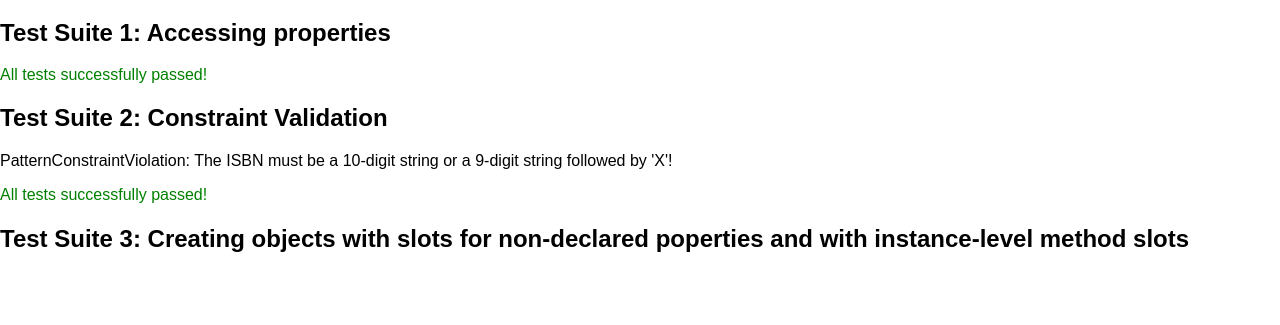
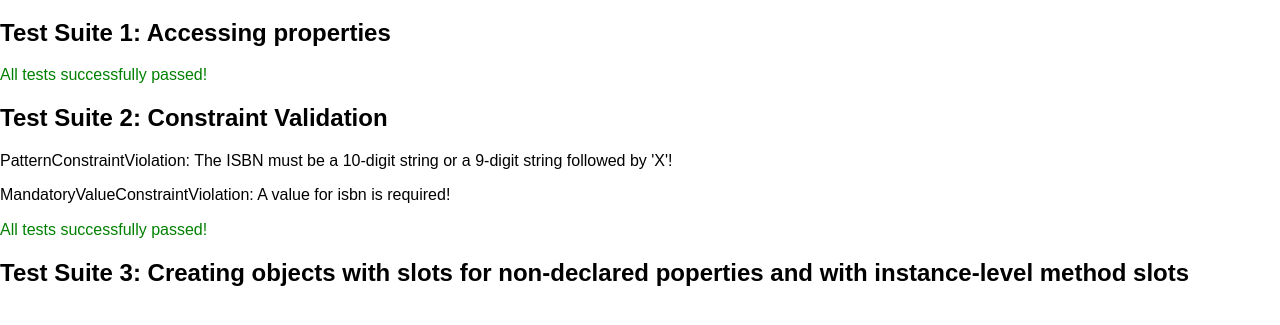
Before and after one commit to gwagner57/OEMjs, a website: page tests/cLASS-TestSuite01-BasicIssues.html in a window 1280 px wide. Shown: the part 61-386 px from the top of the page. Drawn offline with Linux system fonts and the light colour scheme.

Commit message:
add MandatoryValueConstraintViolation test

```diff
--- a/src/bUSINESSoBJECT.mjs
+++ b/src/bUSINESSoBJECT.mjs
@@ -33,18 +33,28 @@
  * @author Gerd Wagner
  ******************************************************************************/
  import dt from "./datatypes.mjs";
- import {NoConstraintViolation} from "./constraint-violation-error-types.mjs";
+ import { NoConstraintViolation,
+   MandatoryValueConstraintViolation, RangeConstraintViolation,
+   StringLengthConstraintViolation, IntervalConstraintViolation,
+   PatternConstraintViolation, UniquenessConstraintViolation,
+   ReferentialIntegrityConstraintViolation, FrozenValueConstraintViolation }
+   from "./constraint-violation-error-types.mjs";
 
  class bUSINESSoBJECT {
   constructor( id) {
     const Class = this.constructor,
           idAttr = Class.idAttribute ?? "id";
     if (id) this[idAttr] = id;
-    else {  // assign auto-ID
+    else if (Class.idAttribute && !Class.properties[Class.idAttribute].autoId) {
+      throw new MandatoryValueConstraintViolation(
+          `A value for ${Class.idAttribute} is required!`)
+    } else {  // assign auto-ID
       if (typeof Class.getAutoId === "function") {
         this[idAttr] = Class.getAutoId();
       } else if (Class.idCounter !== undefined) {
         this[idAttr] = ++Class.idCounter;
+      } else {
+        this[idAttr] = Class.idCounter = 1;
       }
     }
     // has an id value been passed and is the class neither a complex datatype nor abstract?
--- a/tests/cLASS-TestSuite01-BasicIssues.html
+++ b/tests/cLASS-TestSuite01-BasicIssues.html
@@ -75,18 +75,24 @@
 
    //*** Test Suite 2 ***********************************************************
    document.body.appendChild(dom.createElement("h2", {content: "Test Suite 2: Constraint Validation"}));
-   try {
-     var b1 = new Book({isbn: "123456789", title:"Hello world", year: 2022});
+   try { // violate ISBN pattern constraint
+     var b2 = new Book({isbn: "123456789", title:"Hello world", year: 2022});
    } catch (e) {
      document.body.appendChild(dom.createElement("p", {content: e.constructor.name +": "+ e.message}));
      test("Should be a PatternConstraintViolation", e.constructor.name === "PatternConstraintViolation");
+
+     try { // violate mandatory value constraint for isbn
+       var b3 = new Book({title:"Hello world", year: 2022});
+     } catch (e) {
+       document.body.appendChild(dom.createElement("p", {content: e.constructor.name +": "+ e.message}));
+       test("Should be a MandatoryValueConstraintViolation", e.constructor.name === "MandatoryValueConstraintViolation");
+
+     }
      if (test.okay) showSuccessMessage();
      else test.okay = true;  // reset test.okay
    }
 
-
-
- } catch (e) {
+ } catch (e) {  // class setup errors
    console.log( e.constructor.name +": "+ e.message);
 }
 
```
